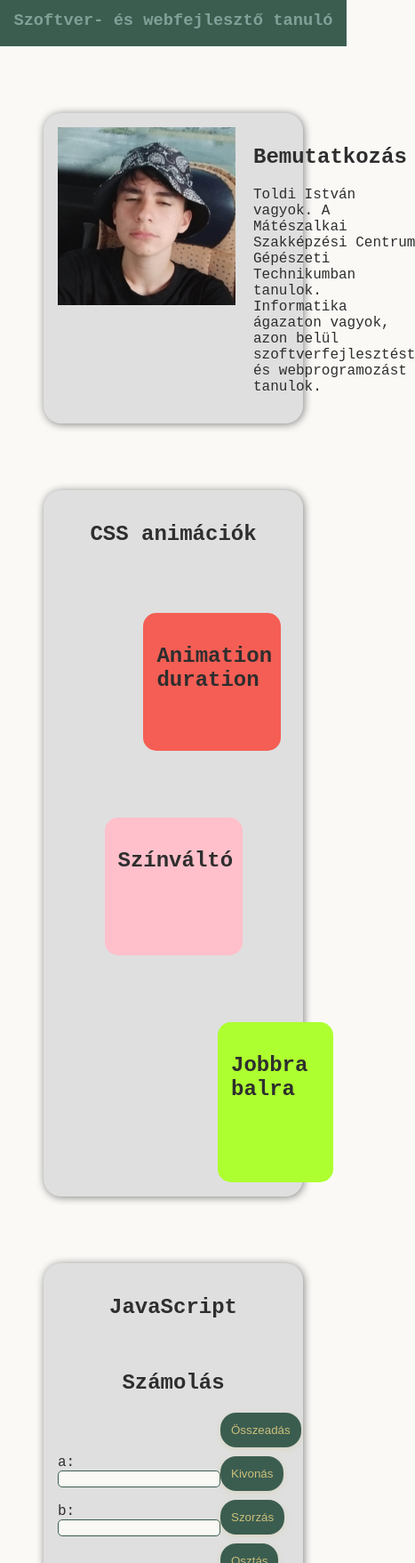
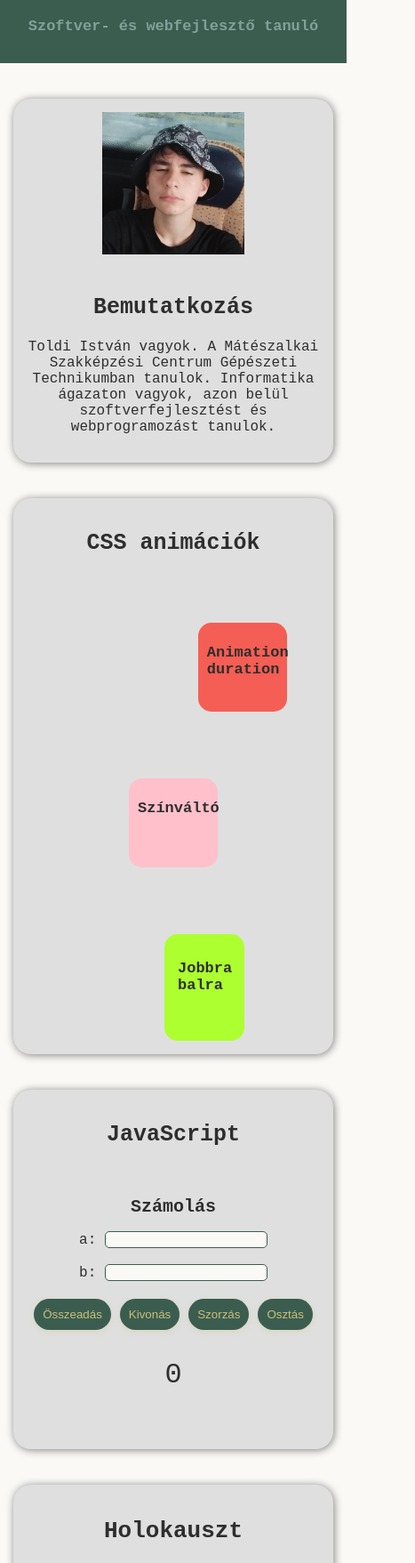
Before and after one commit to toldiistvan77/SajatwebwpTI, a plain HTML site: page index.html in a window 390 px wide. Shown: the part 243-2000 px from the top of the page at 89% size, 467 px wide, since content can reach past the window. Drawn offline with Linux system fonts and the light colour scheme; a web font is replaced by a local one.

Commit message:
Update stilus.css

```diff
--- a/stilus.css
+++ b/stilus.css
@@ -1,5 +1,9 @@
 html {
     scroll-behavior: smooth;
+}
+
+* {
+    box-sizing: border-box;
 }
 
 body {
@@ -68,8 +72,9 @@ header {
     color: #81a198;
     display: flex;
     flex-direction: column;
-    /* justify-content: center; */
     align-items: center;
+    text-align: center;
+    padding: 20px;
 }
 
 /* bemutatkozas */
@@ -96,17 +101,21 @@ img {
     height: auto;
 }
 
+.kep {
+    flex-shrink: 0;
+}
+
 /* css */
 
 .css {
+    margin: 25px;
     margin-top: 75px;
     background-color: #dfdfdf;
-    margin: 25px;
-    margin-top: 75px;
     padding: 16px;
     border-radius: 20px;
     transition: all 0.3s ease;
     box-shadow: 1px 1px 10px gray;
+    overflow: hidden;
 }
 
 .css:hover {
@@ -126,7 +135,6 @@ img {
     animation-iteration-count: infinite;
     animation-delay: 1s;
     animation-timing-function: ease-in-out;
-    /* lassan indul majd begyorsul */
 }
 
 @keyframes movee {
@@ -144,11 +152,9 @@ img {
         margin-left: 0;
         background-color: cadetblue;
     }
-
 }
 
 .box2 {
-    border-top: 50px;
     margin: 0 auto;
     margin-top: 75px;
     padding: 15px;
@@ -287,9 +293,11 @@ aside:hover {
     transform: translateY(-2px);
 }
 
-.holokep{
+.holokep {
     width: 100%;
     max-width: none;
+    height: auto;
+    display: block;
 }
 
 /* lablec */
@@ -317,8 +325,223 @@ footer {
     align-items: center;
 }
 
-.kapcsolat {
-    margin-left: auto;
-    margin-right: auto;
-    align-items: center;
+/* ================================================= */
+/*                     MOBIL                         */
+/* ================================================= */
+
+@media (max-width: 600px) {
+
+    /* navigacio */
+
+    nav {
+        flex-direction: column;
+        padding: 10px;
+        text-align: center;
+    }
+
+    .cim h3 {
+        margin: 5px 0 10px 0;
+    }
+
+    .navbar {
+        gap: 5px;
+        justify-content: center;
+        width: 100%;
+    }
+
+    .horog {
+        display: block;
+        padding: 8px;
+    }
+
+    /* fejlec */
+
+    header {
+        padding: 15px;
+    }
+
+    header h1 {
+        font-size: 28px;
+    }
+
+    header h3 {
+        font-size: 17px;
+    }
+
+    /* kontener */
+
+    .kontener {
+        padding: 0 5px;
+    }
+
+    /* bemutatkozas */
+
+    article {
+        flex-direction: column;
+        margin: 20px 10px;
+        margin-top: 40px;
+        padding: 15px;
+        text-align: center;
+    }
+
+    .kep {
+        text-align: center;
+    }
+
+    .kep img {
+        max-width: 160px;
+    }
+
+    .bemutatkozo h1 {
+        font-size: 25px;
+    }
+
+    /* css animaciok */
+
+    .css {
+        margin: 20px 10px;
+        margin-top: 40px;
+        padding: 15px;
+    }
+
+    .css > h1 {
+        font-size: 25px;
+    }
+
+    .box1,
+    .box2 {
+        width: 100px;
+        height: 100px;
+        padding: 10px;
+    }
+
+    .box1 h2,
+    .box2 h2,
+    .box3 h2 {
+        font-size: 17px;
+    }
+
+    /* box1 mobilon kisebb tavolsagon mozog */
+
+    .box1 {
+        animation-name: moveeMobile;
+    }
+
+    @keyframes moveeMobile {
+        0% {
+            margin-left: 0;
+            background-color: blueviolet;
+        }
+
+        50% {
+            margin-left: calc(100% - 120px);
+            background-color: tomato;
+        }
+
+        100% {
+            margin-left: 0;
+            background-color: cadetblue;
+        }
+    }
+
+    /* box3 mobilon kisebb tavolsagon mozog */
+
+    .box3 {
+        width: 90px;
+        height: 120px;
+    }
+
+    @keyframes mozogMobile {
+        0% {
+            transform: translateX(0);
+        }
+
+        20% {
+            transform: translateX(35px);
+        }
+
+        40% {
+            transform: translateX(-35px);
+        }
+
+        60% {
+            transform: translateX(0);
+        }
+
+        80% {
+            transform: translateX(35px);
+        }
+
+        100% {
+            transform: translateX(0);
+        }
+    }
+
+    .box3 {
+        animation-name: mozogMobile;
+    }
+
+    /* javascript */
+
+    main {
+        margin-top: 40px;
+    }
+
+    .js {
+        margin: 20px 10px;
+        margin-top: 40px;
+        padding: 15px;
+    }
+
+    .js h1 {
+        font-size: 25px;
+    }
+
+    .js h2 {
+        font-size: 20px;
+    }
+
+    .szamolas form {
+        flex-direction: column;
+        gap: 20px;
+    }
+
+    .szamolas form > div:first-child {
+        text-align: center;
+    }
+
+    .gombok {
+        justify-content: center;
+    }
+
+    .gomb {
+        padding: 10px;
+    }
+
+    /* tema */
+
+    aside {
+        margin: 20px 10px;
+        margin-top: 40px;
+        padding: 15px;
+    }
+
+    aside h1 {
+        font-size: 26px;
+    }
+
+    aside p {
+        line-height: 1.6;
+    }
+
+    .holokep {
+        width: 100%;
+    }
+
+    /* lablec */
+
+    footer {
+        text-align: center;
+        justify-content: center;
+    }
 }
```
